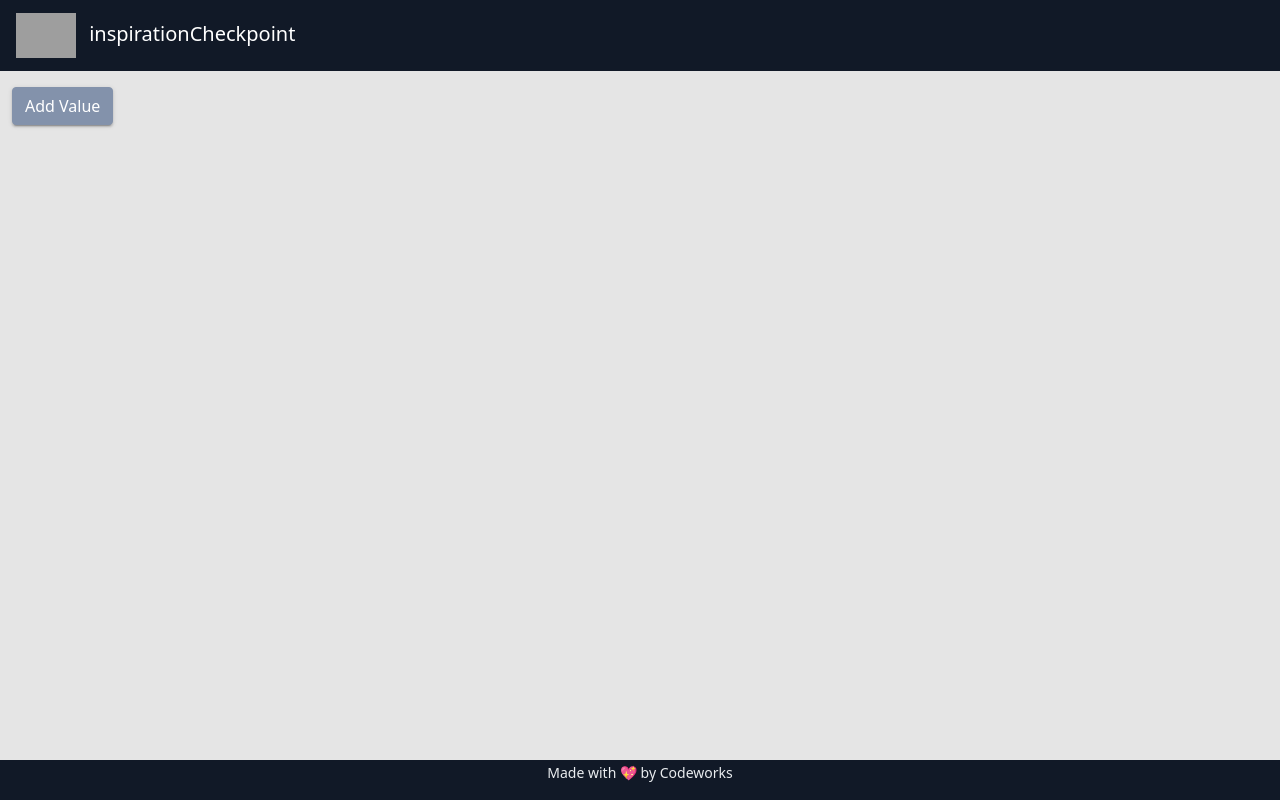
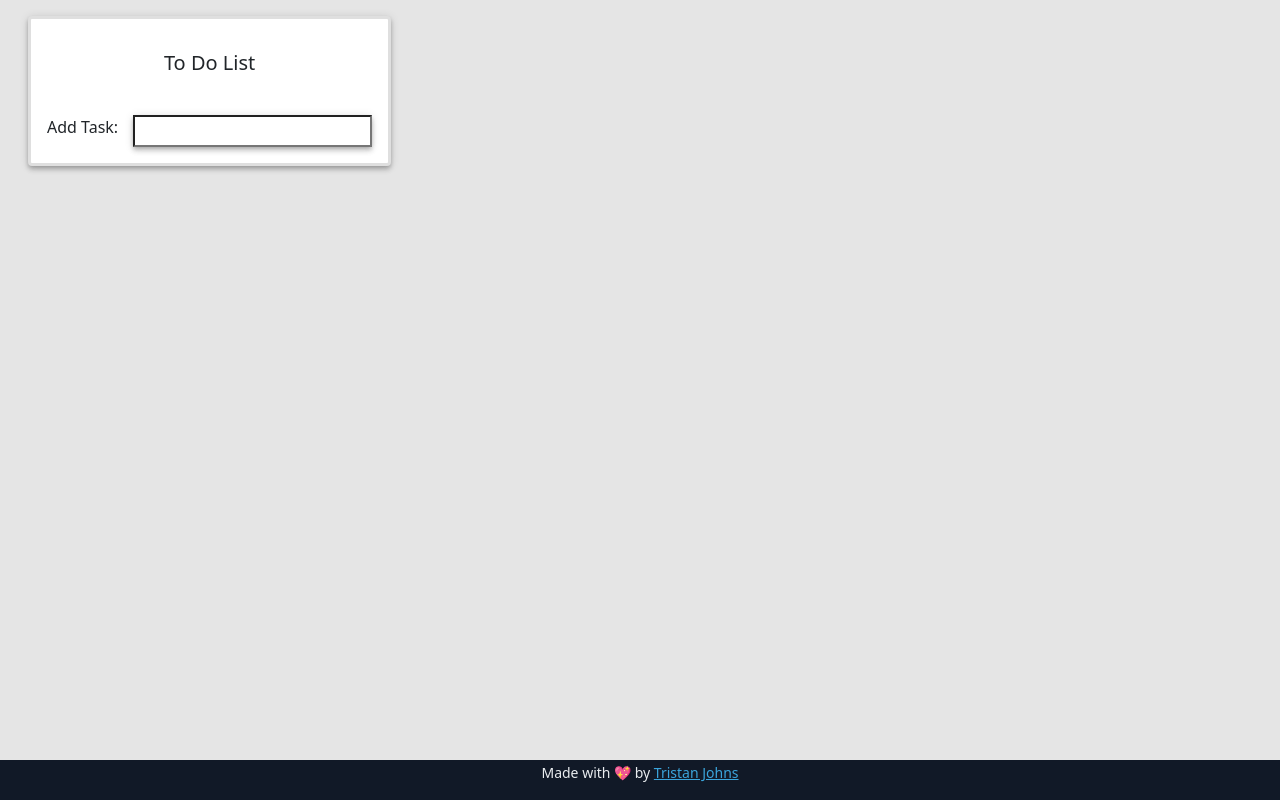
Before and after one commit to TristanFJ/Inspiration-Dashboard, a website with bundled scripts: page index.html in a window 1280 px wide. Built offline with nearby package versions, Linux system fonts and the light colour scheme; grey boxes are pictures that could not be loaded.

Commit message:
log create task data

```diff
--- a/app/AppState.js
+++ b/app/AppState.js
@@ -4,6 +4,9 @@ import { isValidProp } from "./Utils/isValidProp.js"
 class AppState extends EventEmitter {
   /** @type {import('./Models/Value').Value[]} */
   values = []
+
+    /** @type {import('./Models/ToDo').ToDo[]} */
+  toDo = []
 }
 
 export const ProxyState = new Proxy(new AppState(), {
--- /dev/null
+++ b/app/Controllers/ToDoController.js
@@ -0,0 +1,18 @@
+import {
+  toDoService
+} from "../Services/ToDoService.js";
+export class ToDoController {
+  constructor() {
+    console.log('ToDoController connected');
+  }
+
+  createToDo() {
+    window.event.preventDefault()
+    const form = window.event.target
+    let formData = {
+      title: form.title.value
+    }
+    console.log('createToDo controller passed data');
+    toDoService.createToDo(formData)
+  }
+}
--- /dev/null
+++ b/app/Models/ToDo.js
@@ -0,0 +1,9 @@
+export class ToDo{
+
+  constructor(data){
+    this.id = data.id
+    this.completed = data.completed || false
+    this.user = data.user
+    this.description = data.description || ''
+  }
+}
--- /dev/null
+++ b/app/Services/AxiosService.js
@@ -0,0 +1,4 @@
+export const sandboxApi = axios.create({
+baseURL: "https://bcw-sandbox.herokuapp.com/api/",
+timeout: 5000
+})
--- /dev/null
+++ b/app/Services/ToDoService.js
@@ -0,0 +1,12 @@
+class ToDoService {
+
+  constructor() {
+    console.log('ToDoService connected');
+  }
+
+  createToDo(formData) {
+    console.log(formData.title);
+
+  }
+}
+export const toDoService = new ToDoService();
--- a/app/main.js
+++ b/app/main.js
@@ -1,7 +1,8 @@
-import { ValuesController } from "./Controllers/ValuesController.js";
+import { ToDoController } from "./Controllers/ToDoController.js";
 
 class App {
-  valuesController = new ValuesController();
+
+  toDoController = new ToDoController()
 }
 
 window["app"] = new App();
--- a/index.html
+++ b/index.html
@@ -16,32 +16,59 @@
 
 <body>
   <header>
-    <nav class="navbar navbar-dark navbar-expand bg-dark text-light no-select">
+    <!-- <nav class="navbar navbar-dark navbar-expand bg-dark text-light no-select">
       <a class="navbar-brand ms-3" href="#">
         <img src="https://codeworks.blob.core.windows.net/public/assets/img/cw-mark.png" height="45" alt=""
           loading="lazy">
         <span class="ms-2">inspirationCheckpoint</span>
-      </a>
+      </a> -->
     </nav>
   </header>
   <main>
     <div class="container-fluid">
       <div class="row">
-        <div class="col-12">
-          <div id="app"></div>
+        <div class="col-md-4">
+          <div id="todo">
+
+            <!-- <div class="card m-2" style="">
+              <div class="card-body">
+                <h5 class="card-title">To Do's</h5>
+                <p class="card-text">Some quick example text to build on the card title and make up the bulk of the card's content.</p>
+              </div>
+            </div> -->
+
+
+            <div class="col-4 card p-3 m-3 elevation-4"
+              style="border-width: 3px; width: fit-content; height: fit-content;">
+              <div class="card-body">
+                <h5 class="card-title text-center">To Do List</h5>
+                <p class="card-text text-center"></p>
+              </div>
+              <div class="container text-left d-flex flex-column">
+              </div>
+              <form onsubmit="app.toDoController.createToDo()">
+                <div class="col pt-3 input-group text-center">
+                  <label for="" class="form-label me-3">Add Task:</label>
+                  <input class="elevation-4" type="text" name="title" minlength="3" maxlength="50" required>
+                </div>
+              </form>
+            </div>
+
+
+          </div>
         </div>
       </div>
     </div>
   </main>
   <footer class="bg-dark text-light">
     <div class="text-center no-select">
-      <p><small>Made with 💖 by Codeworks</small></p>
+      <p><small>Made with 💖 by <a href="https://github.com/tristanfj">Tristan Johns</a></small></p>
     </div>
   </footer>
 
   <script src="https://cdn.jsdelivr.net/npm/bootstrap@5.1.0/dist/js/bootstrap.bundle.min.js"
-    integrity="sha384-U1DAWAznBHeqEIlVSCgzq+c9gqGAJn5c/t99JyeKa9xxaYpSvHU5awsuZVVFIhvj"
-    crossorigin="anonymous"></script>
+    integrity="sha384-U1DAWAznBHeqEIlVSCgzq+c9gqGAJn5c/t99JyeKa9xxaYpSvHU5awsuZVVFIhvj" crossorigin="anonymous">
+  </script>
   <script src="app/main.js" type="module"></script>
 </body>
 
```
